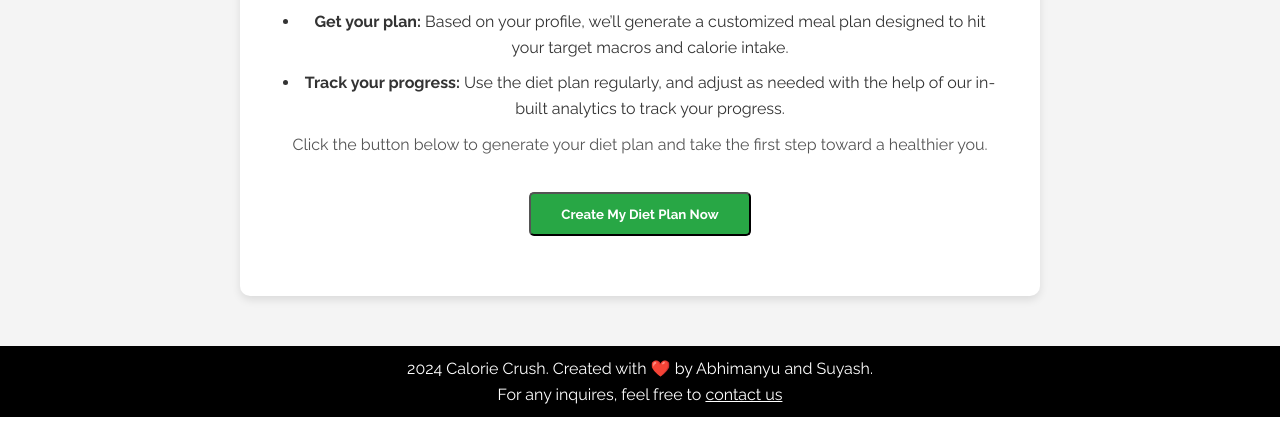
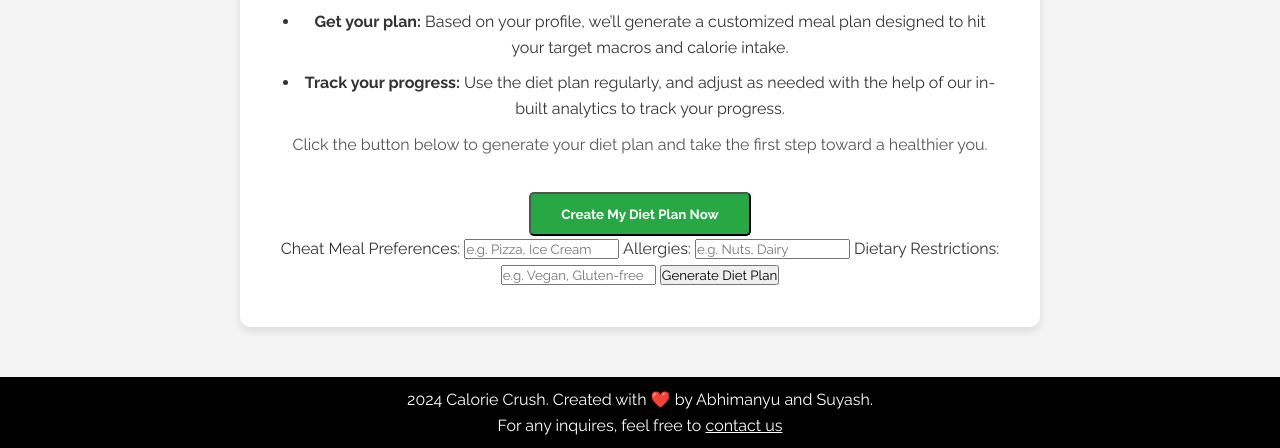
Before and after one commit to Astonix23/Calorie-Crush-main, a Flask app: page /diet-plan-page in a window 1280 px wide. Shown: the part 671-1119 px from the top of the page. Before the commit the page ends 1088 px from the top, so only its background shows below. Run offline with Flask 3, Linux system fonts and the light colour scheme.

Commit message:
Completed diet plan html

```diff
--- a/app.py
+++ b/app.py
@@ -3,6 +3,7 @@ from werkzeug.security import generate_password_hash, check_password_hash
 import json
 from datetime import datetime
 import random
+from diet_plan_gen import create_personalized_diet_plans as cdp
 
 app = Flask(__name__)
 app.secret_key = "\xae7)\xa0\n\xb9J\xa4\xe3\x9aD\xd6\xb0$&\xad\x1b\x8a\xc6z\x1d%V\xbe"
@@ -18,16 +19,19 @@ EXERCISE_CATEGORIES = {
             "Dumbbell Bicep Curl",
         ],
         "Barbells": ["Barbell Bench Press", "Barbell Shoulder Press", "Barbell Rows"],
+        "Kettlebells": ["Kettlebell Shoulder Press", "Kettlebell Rows", "Kettlebell Tricep Extension"],
     },
     "Lower Body": {
         "Bodyweight": ["Squats", "Lunges", "Wall Sit", "Bicycle Crunches"],
         "Dumbbells": ["Dumbbell Squat", "Dumbbell Lunges", "Dumbbell Deadlift"],
         "Barbells": ["Barbell Squats", "Barbell Deadlift", "Barbell Lunges"],
+        "Kettlebells": ["Kettlebell Goblet Squat", "Kettlebell Deadlift", "Kettlebell Lunges"],
     },
     "Full Body": {
         "Bodyweight": ["Burpees", "Mountain Climbers", "Jumping Jacks"],
         "Dumbbells": ["Dumbbell Clean and Press"],
         "Barbells": ["Barbell Clean and Press"],
+        "Kettlebells": ["Kettlebell Clean and Press", "Kettlebell Swing", "Kettlebell Snatch"],
     },
     "Cardio": {"Cardio": ["Cycling", "Running", "Jogging"]},
     "Yoga": {
@@ -155,9 +159,24 @@ def index():
     return render_template("index.html")
 
 
+
+
 @app.route("/diet-plan-page")
 def diet_plan_page():
     return render_template("diet-plan.html")
+
+@app.route("/generate-diet-plan", methods=["POST"])
+def generate_diet_plan():
+    # Capture user input
+    cheat_meals = request.form.get("cheat_meals", "").split(",")
+    allergies = request.form.get("allergies", "").split(",")
+    dietary_restrictions = request.form.get("dietary_restrictions", "").split(",")
+
+    # AI-based logic to generate a diet plan
+    diet_plan = cdp(cheat_meals, allergies, dietary_restrictions)
+
+    # Render the diet plan template
+    return render_template("diet-plan.html", diet_plan=diet_plan)
 
 
 @app.route("/fitness-plan-page")
--- /dev/null
+++ b/diet_plan_gen.py
@@ -0,0 +1,3 @@
+def create_personalized_diet_plans(cheat, allergies, restrictions):
+    diet_plan = []
+    return diet_plan
--- a/templates/diet-plan.html
+++ b/templates/diet-plan.html
@@ -83,10 +83,18 @@
           step toward a healthier you.
         </p>
         <button class="btn">Create My Diet Plan Now</button>
-        <div
-          id="diet-result"
-          style="margin-top: 20px; font-size: 1.2rem; color: #555"
-        ></div>
+        <form action="{{ url_for('generate_diet_plan') }}" method="post">
+          <label for="cheat_meals">Cheat Meal Preferences:</label>
+          <input type="text" id="cheat_meals" name="cheat_meals" placeholder="e.g. Pizza, Ice Cream">
+
+          <label for="allergies">Allergies:</label>
+          <input type="text" id="allergies" name="allergies" placeholder="e.g. Nuts, Dairy">
+
+          <label for="dietary_restrictions">Dietary Restrictions:</label>
+          <input type="text" id="dietary_restrictions" name="dietary_restrictions" placeholder="e.g. Vegan, Gluten-free">
+
+          <button type="submit">Generate Diet Plan</button>
+      </form>
       </div>
     </section>
 
```
